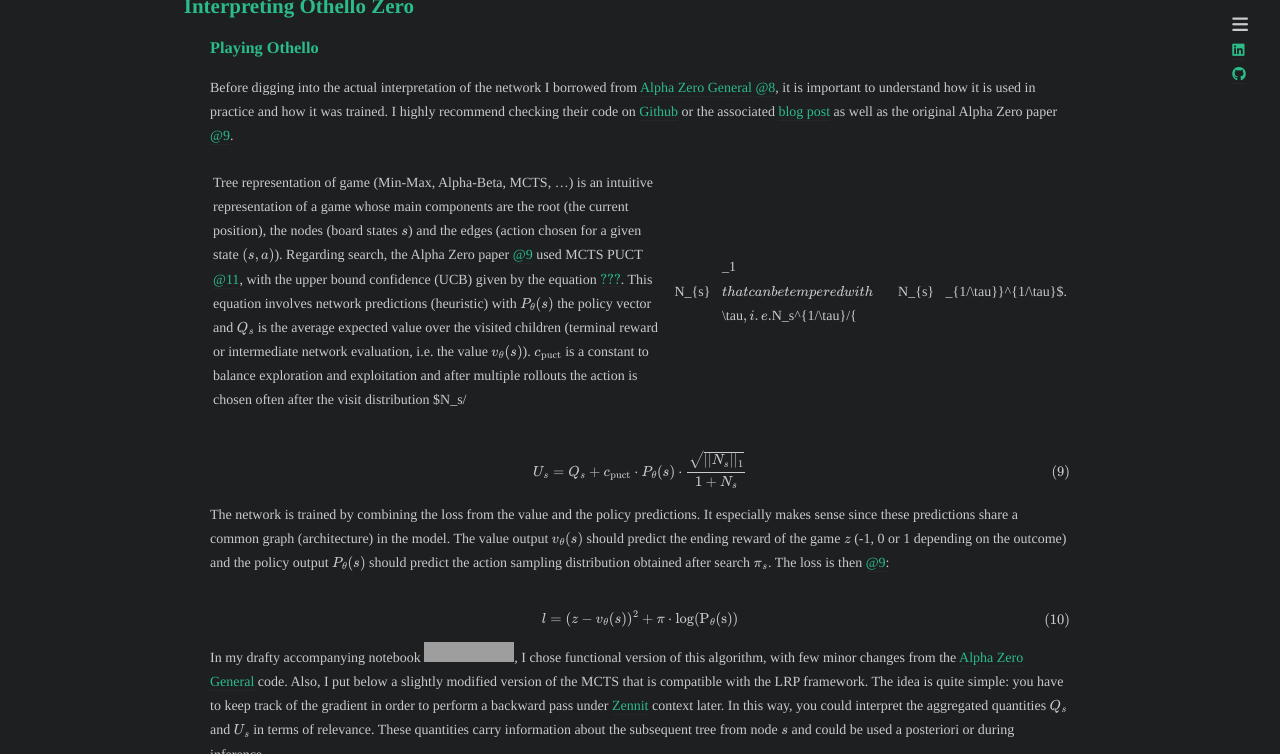
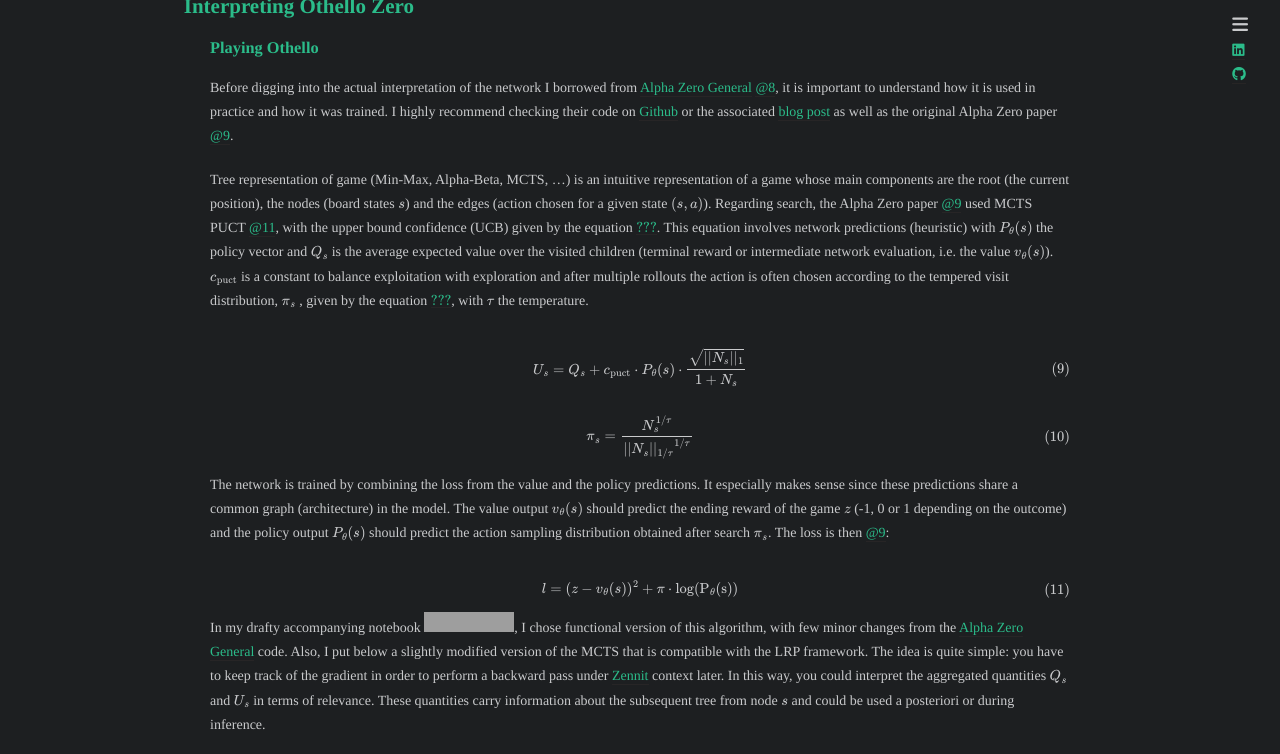
Before and after one commit to yp-edu/yp-edu.github.io, a Jekyll site: the page built from pages/_articles/layer-wise-relevance-propagation.md, in a window 1280 px wide and 900 px high, scrolled down 4200 px, cut to the strip 0-754 px from the top of the window. Built offline with Jekyll 4.4.1, drawn with Linux system fonts in a browser that asks for light colours; nearby versions of some CDN libraries; some web fonts are replaced; Markdown is read by kramdown in place of the engine named in the settings; a style sheet for code colours, icons or effects is not loaded; grey boxes are pictures that could not be loaded.

Commit message:
eq issue

```diff
--- a/pages/_articles/layer-wise-relevance-propagation.md
+++ b/pages/_articles/layer-wise-relevance-propagation.md
@@ -158,12 +158,19 @@ To illustrate rules, below is a snippet of the $z^+$ rule implementation. The fi
 
 Before digging into the actual interpretation of the network I borrowed from [Alpha Zero General](https://github.com/suragnair/alpha-zero-general) [@8](#resources), it is important to understand how it is used in practice and how it was trained. I highly recommend checking their code on [Github](https://github.com/suragnair/alpha-zero-general) or the associated [blog post](https://web.stanford.edu/~surag/posts/alphazero.html) as well as the original Alpha Zero paper [@9](#resources).
 
-Tree representation of game (Min-Max, Alpha-Beta, MCTS, ...) is an intuitive representation of a game whose main components are the root (the current position), the nodes (board states $s$) and the edges (action chosen for a given state $(s,a)$). Regarding search, the Alpha Zero paper [@9](#resources) used MCTS PUCT [@11](#resources), with the upper bound confidence (UCB) given by the equation $\ref{eq:upper_confidence_boundary}$. This equation involves network predictions (heuristic) with $P_\theta(s)$ the policy vector and $Q_s$ is the average expected value over the visited children (terminal reward or intermediate network evaluation, i.e. the value $v_\theta(s)$). $c_{\rm puct}$ is a constant to balance exploration and exploitation and after multiple rollouts the action is chosen often after the visit distribution $N_s/||N_{s}||_1$ that can be tempered with $\tau$, i.e.  $N_s^{1/\tau}/{||N_{s}||_{1/\tau}}^{1/\tau}$.
+Tree representation of game (Min-Max, Alpha-Beta, MCTS, ...) is an intuitive representation of a game whose main components are the root (the current position), the nodes (board states $s$) and the edges (action chosen for a given state $(s,a)$). Regarding search, the Alpha Zero paper [@9](#resources) used MCTS PUCT [@11](#resources), with the upper bound confidence (UCB) given by the equation $\ref{eq:upper_confidence_boundary}$. This equation involves network predictions (heuristic) with $P_\theta(s)$ the policy vector and $Q_s$ is the average expected value over the visited children (terminal reward or intermediate network evaluation, i.e. the value $v_\theta(s)$). $c_{\rm puct}$ is a constant to balance  exploitation with exploration and after multiple rollouts the action is often chosen according to the tempered visit distribution, $\pi_s$ , given by the equation $\ref{eq:visit_distribution}$, with $\tau$ the temperature.
 
 $$
 \begin{equation}
 %\label{eq:upper_confidence_boundary}
     U_s=Q_s+c_{\rm puct}\cdot P_\theta(s) \cdot \dfrac{\sqrt{||N_{s}||_1}}{1+N_{s}}
+\end{equation}
+$$
+
+$$
+\begin{equation}
+%\label{eq:visit_distribution}
+    \pi_s = \dfrac{N_s^{1/\tau}}{ {||N_{s}||_{1/\tau}}^{1/\tau}}
 \end{equation}
 $$
 
```
